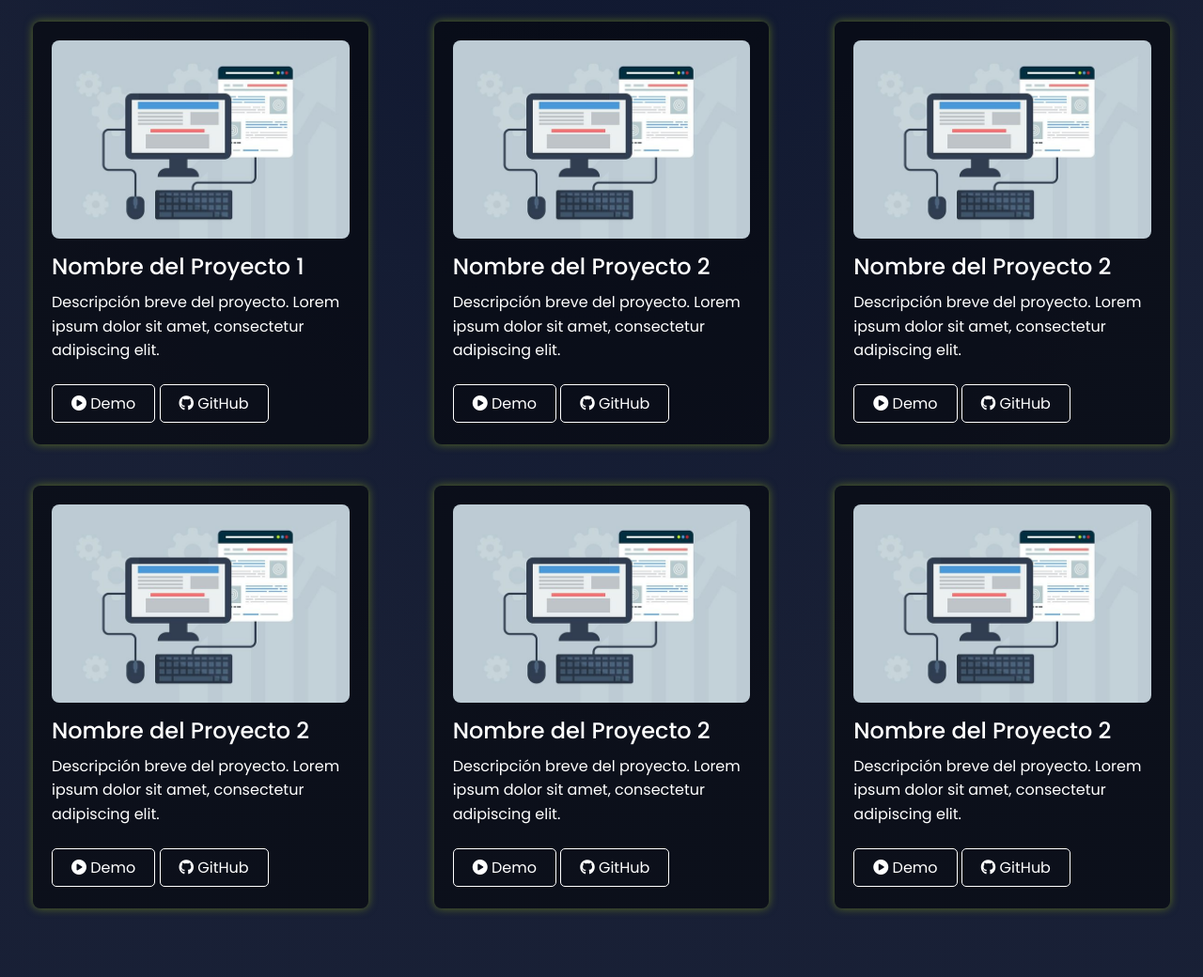
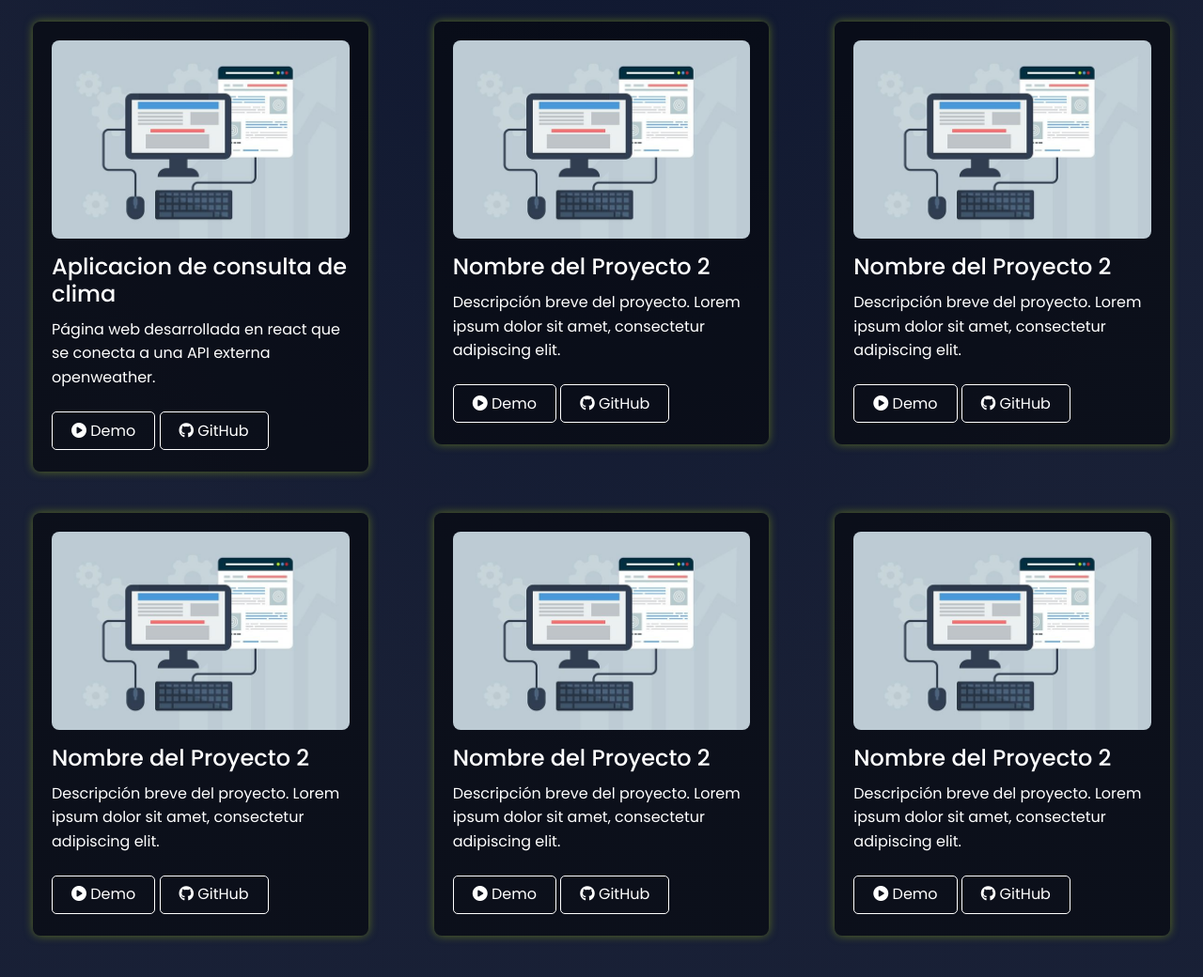
Before and after one commit to betoab728/porfolio, a plain HTML site: page index.html in a window 1280 px wide. Shown: the part 1541-2581 px from the top of the page at 94% size. Drawn offline with nearby package versions, Linux system fonts and the light colour scheme.

Commit message:
acualizando proyecto clima

```diff
--- a/index.html
+++ b/index.html
@@ -146,14 +146,14 @@
                 <div class="col-lg-4">
                     <div class="project mb-4">
                         <img src="./assets/project1.jpg" alt="Proyecto 1" class="img-fluid">
-                        <h3 class="mt-3">Nombre del Proyecto 1</h3>
-                        <p>Descripción breve del proyecto. Lorem ipsum dolor sit amet, consectetur adipiscing elit.</p>
+                        <h3 class="mt-3">Aplicacion de consulta de clima</h3>
+                        <p>Página web desarrollada en react que se conecta a una API externa openweather.</p>
 
-                        <a href="https://netlyfy.netlify.app/" class="boton-proyecto" target="_blank">
+                        <a href="https://clima-semanal.netlify.app" class="boton-proyecto" target="_blank">
                             <i class="fas fa-play-circle"></i> Demo
                         </a>
 
-                        <a href="https://github.com/" class="boton-proyecto" target="_blank">
+                        <a href="https://github.com/betoab728/clima-semanal-react" class="boton-proyecto" target="_blank">
                             <i class="fab fa-github"></i> GitHub
                         </a>
                     </div>
```
